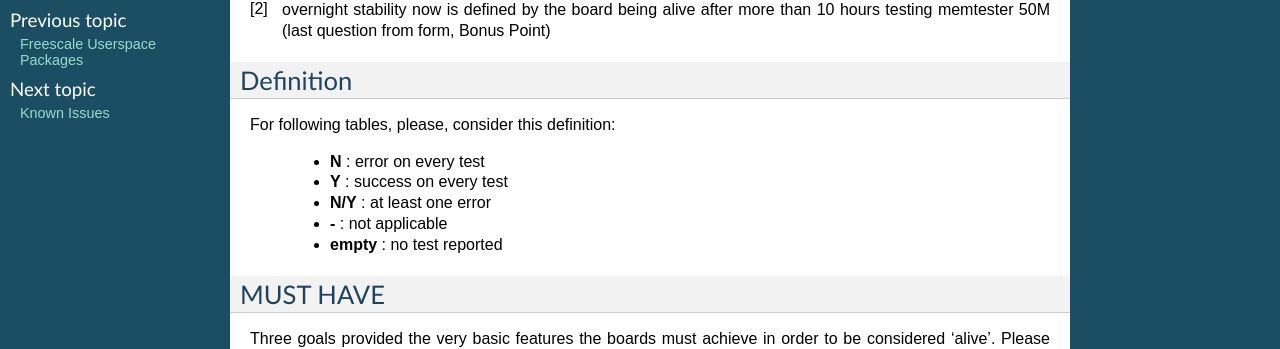
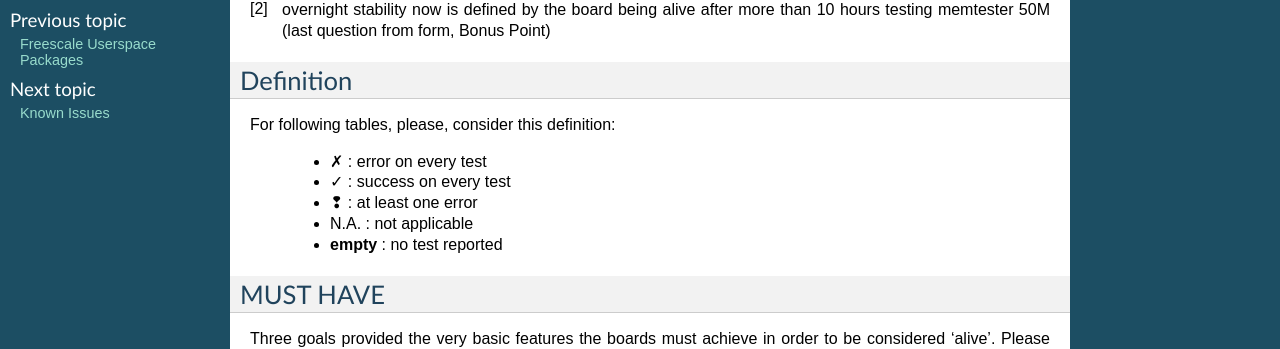
Before and after one commit to Freescale/Documentation, a Sphinx documentation site: the page built from release-notes/source/test-results.rst, in a window 1280 px wide and 900 px high, scrolled down 496 px. Shown: the part 107-456 px from the top of the window. Built offline with Sphinx 7.4.7, drawn with Linux system fonts in a browser that asks for light colours; part of the change alters nothing that is shown.

```diff
--- a/release-notes/source/test-results.rst
+++ b/release-notes/source/test-results.rst
@@ -1,5 +1,6 @@
 .. |check_mark| unicode:: U+2713
 .. |x_mark| unicode:: U+2717
+.. |exclamation_mark| unicode:: U+2762
 .. |na_mark| unicode:: N.A.
 
 Test results
@@ -41,11 +42,11 @@ Definition
 
 For following tables, please, consider this definition:
 
- * **N**     : error on every test
- * **Y**     : success on every test
- * **N/Y**   : at least one error
- * **-**     : not applicable
- * **empty** : no test reported
+ * |x_mark|           : error on every test
+ * |check_mark|       : success on every test
+ * |exclamation_mark| : at least one error
+ * |na_mark|          : not applicable
+ * **empty**          : no test reported
 
 MUST HAVE
 ---------
```
